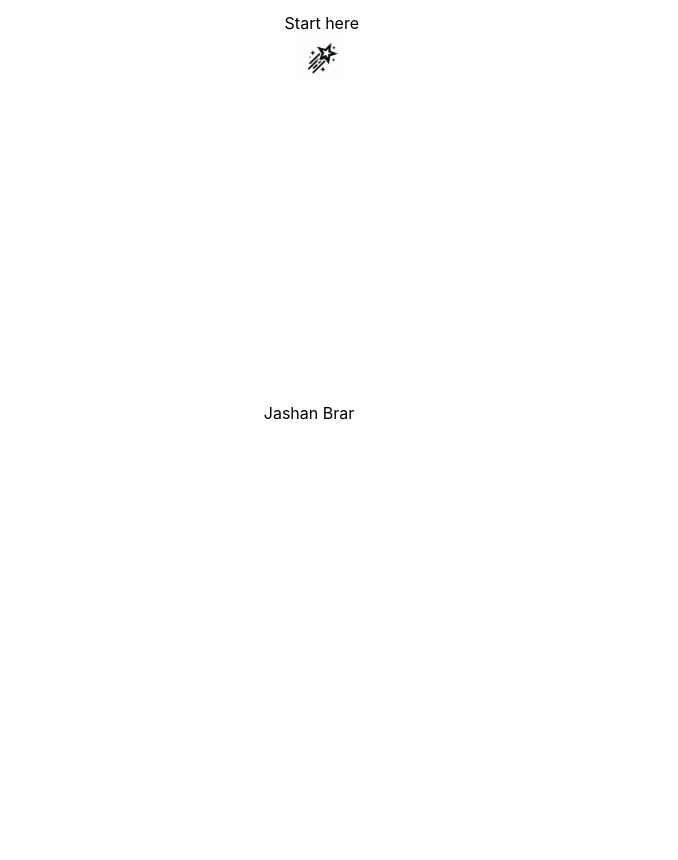
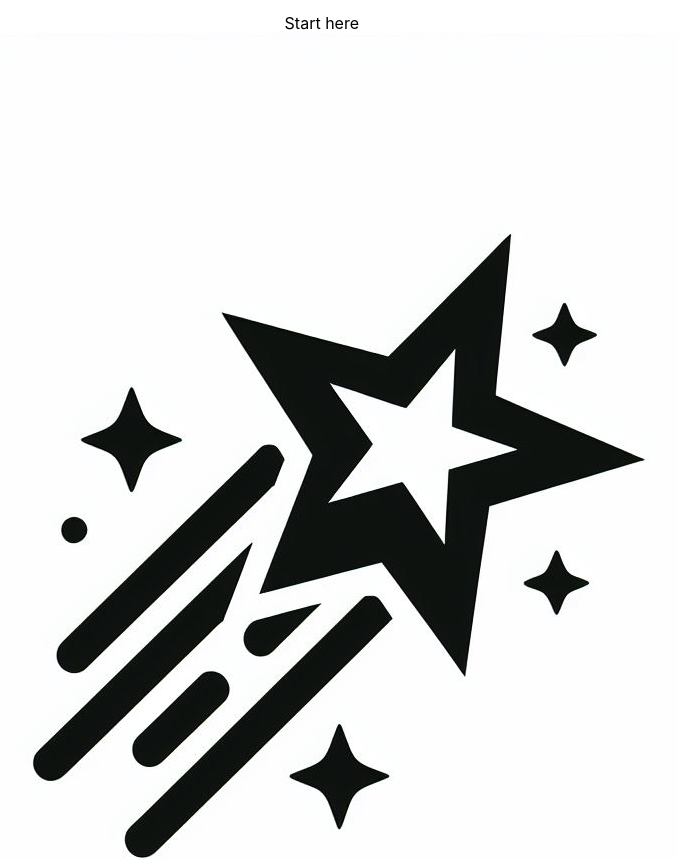
Before and after one commit to JashanB/Portfolio-V2, a React (Create React App) app: page / in a window 1280 px wide. Shown: the top 860 px of the page, without its empty margins (331-1009 px from the left). Before the commit the page ends 800 px from the top, so only its background shows below. Built offline with nearby package versions, Linux system fonts and the light colour scheme.

Commit message:
updating css

```diff
--- a/src/components/app/App.css
+++ b/src/components/app/App.css
@@ -29,29 +29,15 @@
   align-items: flex-start;
 }
 
-
-@media (prefers-reduced-motion: no-preference) {
-  .App-logo {
-    animation: App-logo-spin infinite 20s linear;
-  }
+.start-here {
+  width: 50px;
+  height: 50px;
+  /* animation: bounce 2s infinite; */
+  animation: pulse 2s infinite;
 }
 
-.star-tail {
-  width: 50px;
-  height: 50px;
+@keyframes pulse {
+  0% { transform: scale(1); }
+  50% { transform: scale(1.05); }
+  100% { transform: scale(1); }
 }
-
-/* Define the keyframes for the animation */
-@keyframes change-border {
-  0% {
-    border-color: black;
-  }
-
-  50% {
-    border-color: red;
-  }
-
-  100% {
-    border-color: black;
-  }
-}
```
